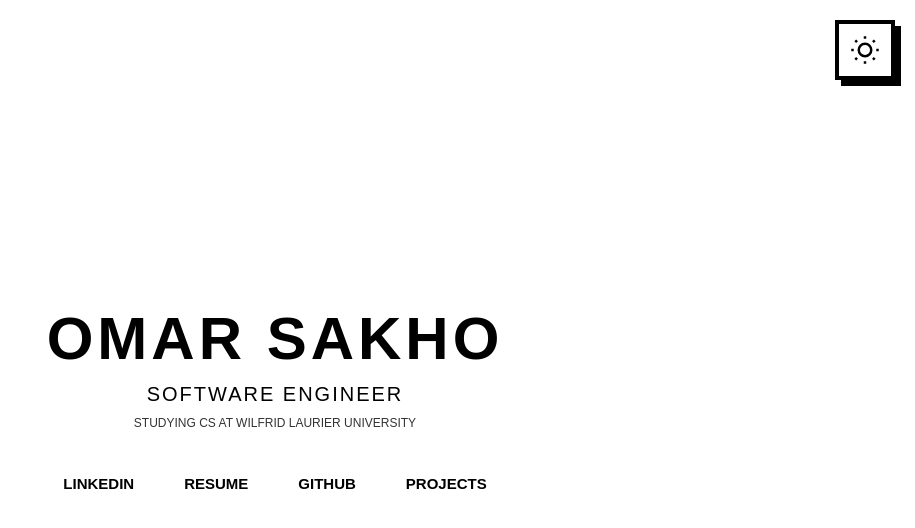
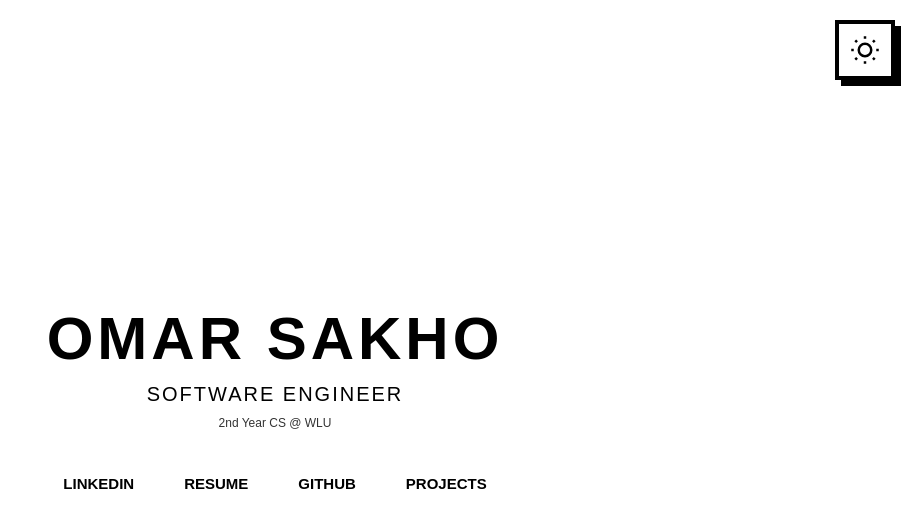
Before and after one commit to 8omz/Portfolio, a website: page index.html in a window 1280 px wide. Shown: the whole page, without its empty margins (365-1280 px from the left). Drawn offline with Linux system fonts and the light colour scheme; a web font is replaced by a local one.

Commit message:
fix: changed desc header

```diff
--- a/index.html
+++ b/index.html
@@ -45,7 +45,7 @@
         <canvas id="sketchCanvas"></canvas>
         <h1 class="minimal-name">OMAR SAKHO</h1>
         <h2 class="minimal-title">SOFTWARE ENGINEER</h2>
-        <p class="minimal-subtitle">STUDYING CS AT WILFRID LAURIER UNIVERSITY</p>
+        <p class="minimal-subtitle"> 2nd Year CS @ WLU</p>
 
         <div class="minimal-links">
             <a href="https://www.linkedin.com/in/omar-sakho/" target="_blank" rel="noopener">LINKEDIN</a>
```
